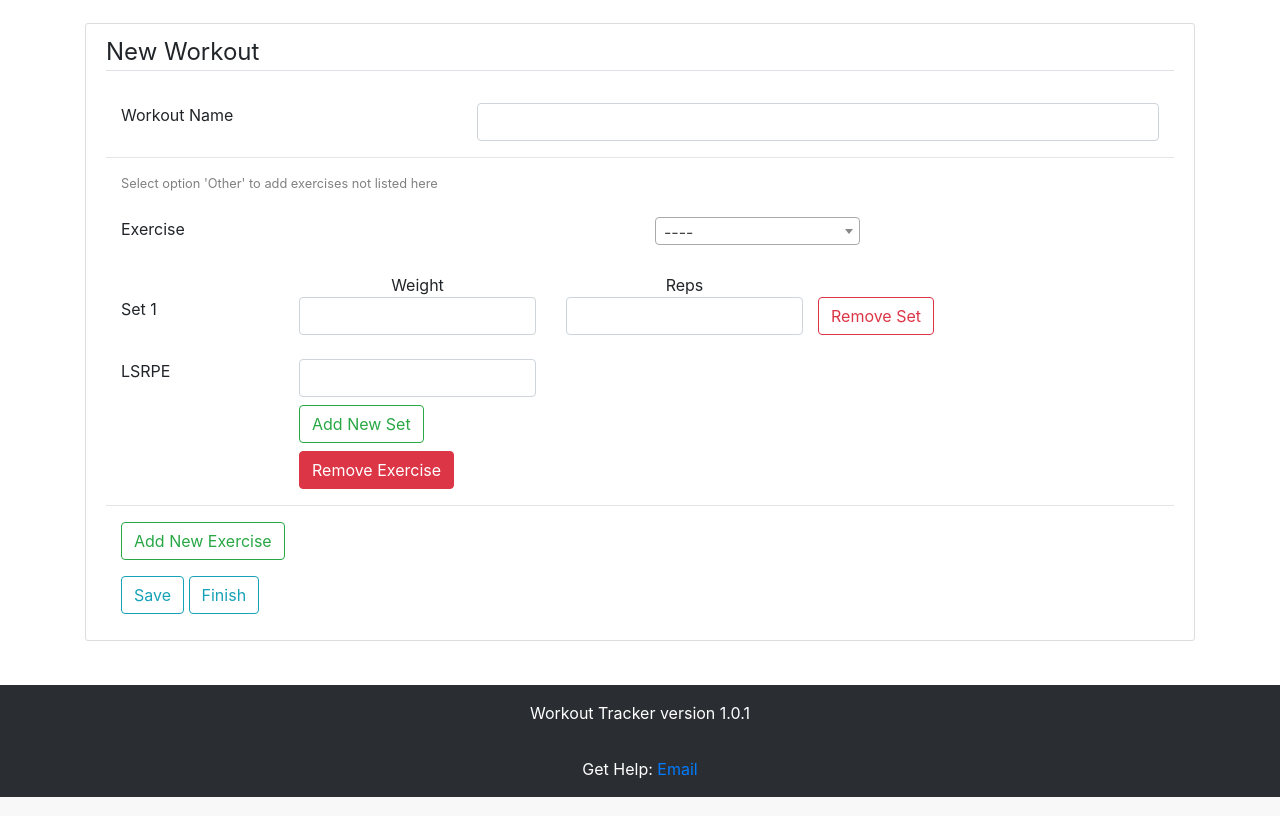
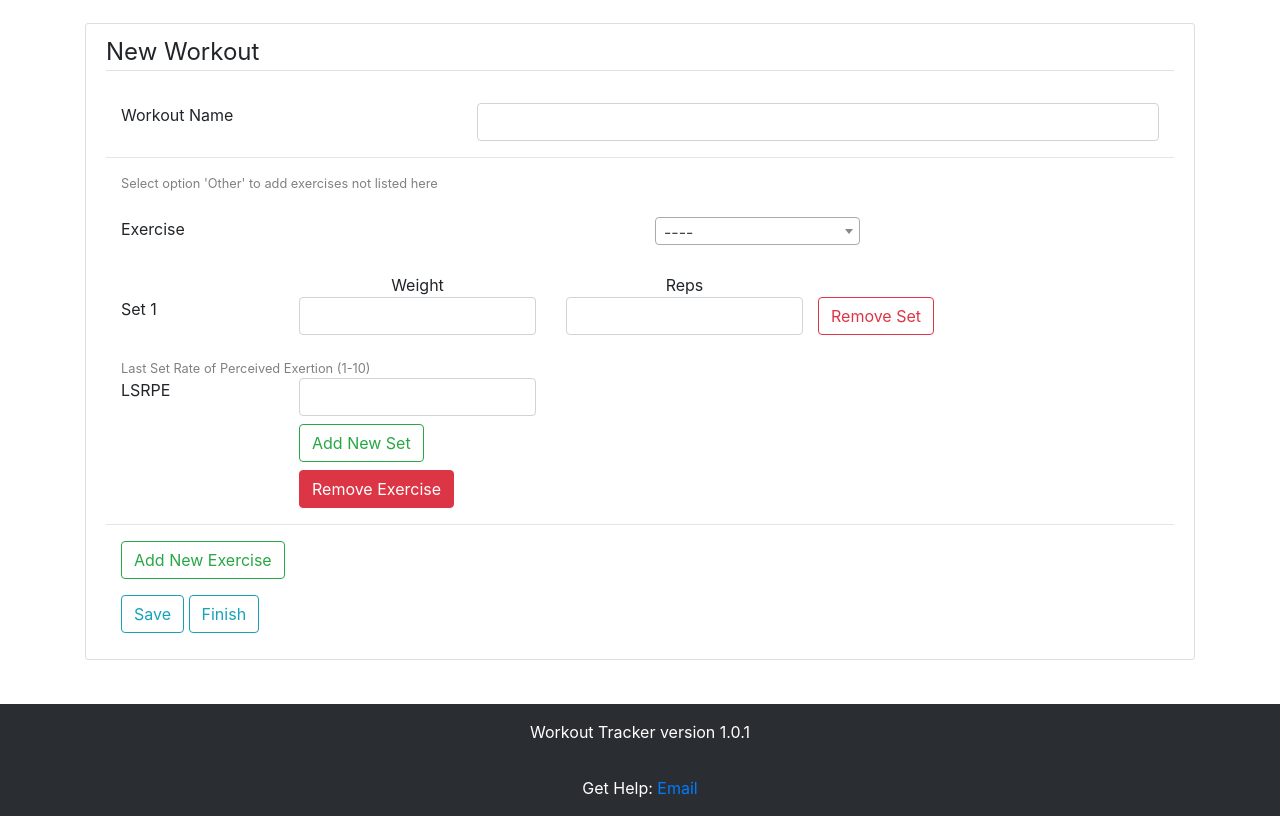
Before and after one commit to Tharindu-h/workout_tracker, a Django app: page /create in a window 1280 px wide. Shown: the part 80-896 px from the top of the page. Run offline with Django 4.2, Linux system fonts and the light colour scheme; the visitor is signed in with stand-in values (Sample User, id 1); data that the repository does not hold is empty; parts of the project's set-up code (start-up, migrations or seed data) failed here and were passed over; some libraries are stand-ins or nearby versions.

Commit message:
Add help text explaining what LSRPE is

```diff
--- a/workout/static/workout/js/form.js
+++ b/workout/static/workout/js/form.js
@@ -180,6 +180,9 @@ function getExerciseFrom(currExercise, options){
                           '</div>' +
                         '</div>' +
                         '<div class="row mt-4" id="lsrpe'+ currExercise +'">' +
+                          '<small class="help-text">Last Set Rate of Perceived Exertion (1-10)</small>' +
+                        '</div>' +
+                        '<div class="row">' +
                           '<div class="col-2">' +
                             '<label>LSRPE</label>' +
                           '</div>' +
--- a/workout/templates/workout/create_workout.html
+++ b/workout/templates/workout/create_workout.html
@@ -62,6 +62,9 @@
             </div>
           </div>
           <div class="row mt-4" id="lsrpe1">
+            <small class="help-text">Last Set Rate of Perceived Exertion (1-10)</small>
+          </div>
+          <div class="row">
             <div class="col-2">
               <label>LSRPE</label>
             </div>
--- a/workout/templates/workout/update_workout.html
+++ b/workout/templates/workout/update_workout.html
@@ -67,6 +67,9 @@
               </div>
             {% endfor %}
             <div class="row mt-4" id="lsrpe{{ exercise.exercise_number }}">
+              <small class="help-text">Last Set Rate of Perceived Exertion (1-10)</small>
+            </div>
+            <div class="row">
               <div class="col-2">
                 <label>LSRPE</label>
               </div>
```
